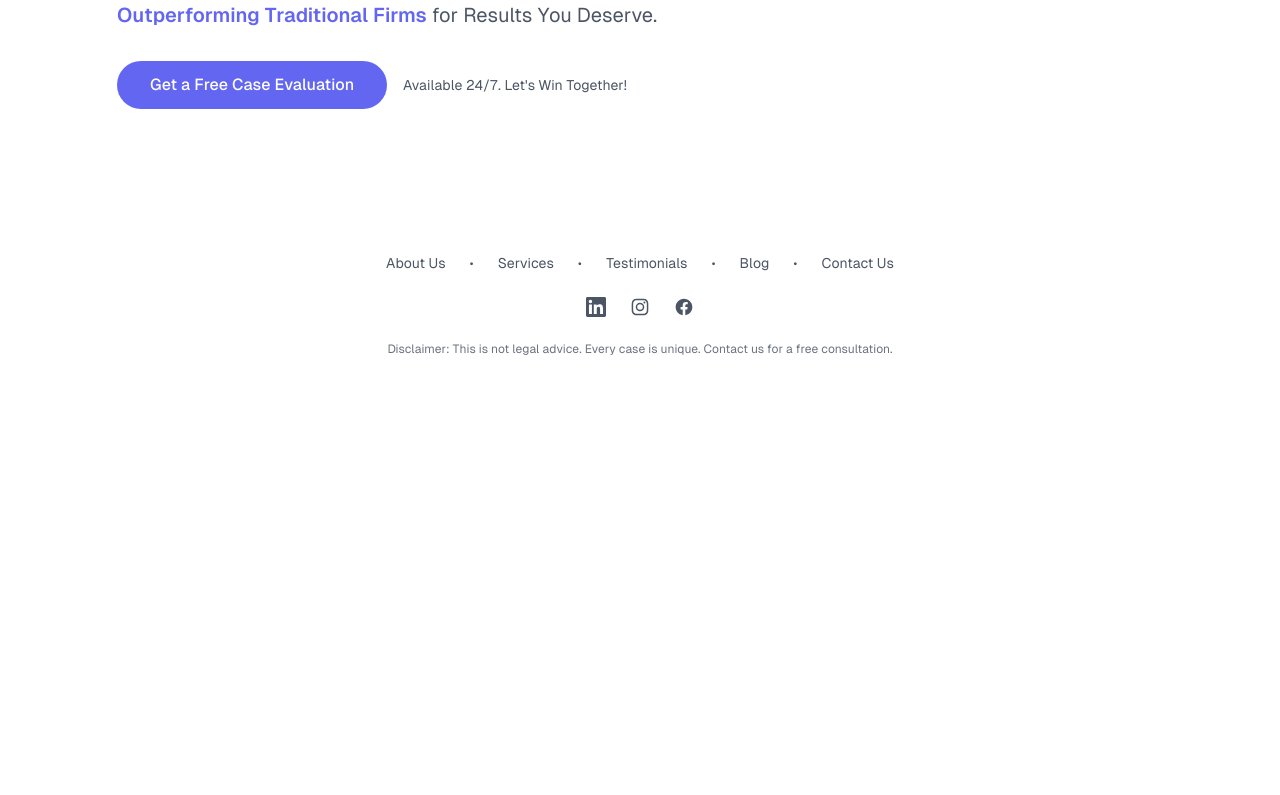
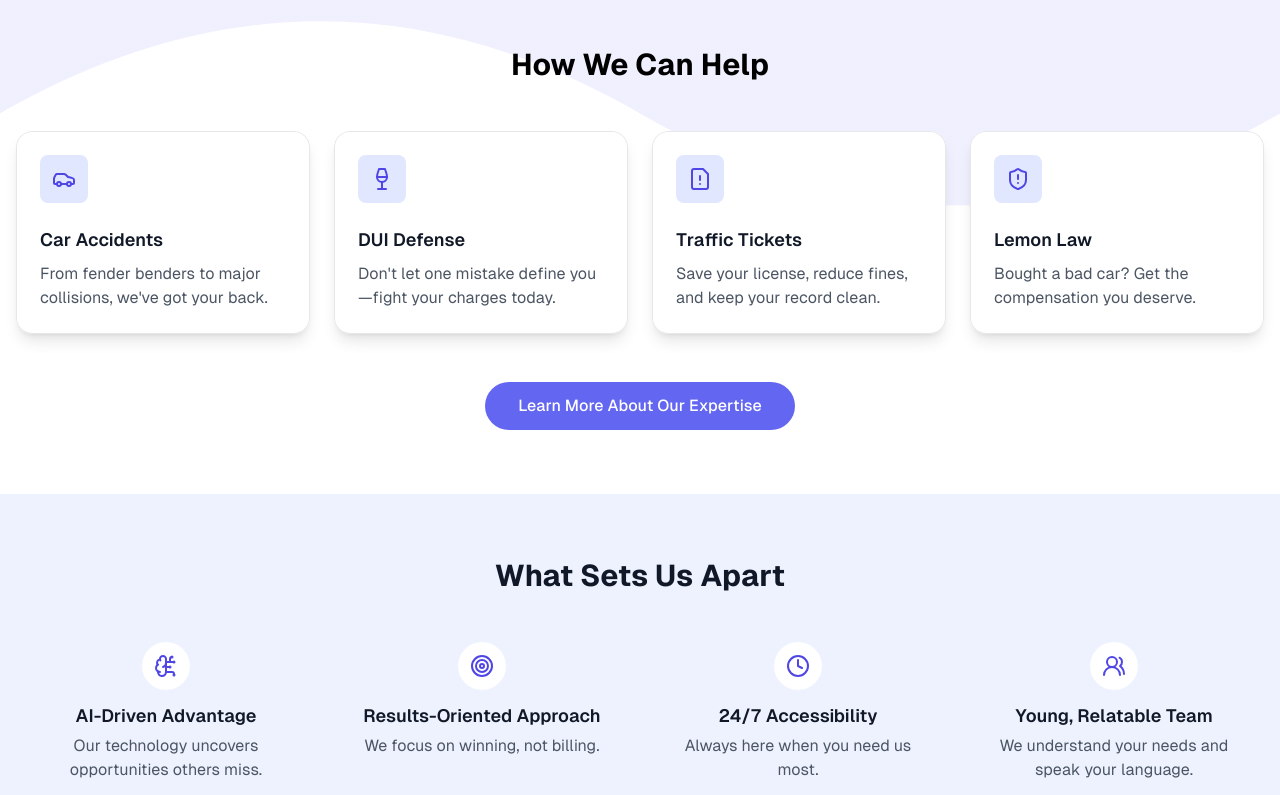
Before and after one commit to alex-pober/CaliCarLaw, a Next.js app: page / in a window 1280 px wide. Shown: the part 405-1200 px from the top of the page. Before the commit the page ends 800 px from the top, so only its background shows below. Built offline with nearby package versions, Linux system fonts and the light colour scheme.

Commit message:
2 componenets added

```diff
--- /dev/null
+++ b/app/components/OurServices.tsx
@@ -0,0 +1,64 @@
+import { Car, Wine, FileWarning, ShieldAlert } from 'lucide-react';
+
+const services = [
+  {
+    icon: Car,
+    title: "Car Accidents",
+    description: "From fender benders to major collisions, we've got your back."
+  },
+  {
+    icon: Wine,
+    title: "DUI Defense",
+    description: "Don't let one mistake define you—fight your charges today."
+  },
+  {
+    icon: FileWarning,
+    title: "Traffic Tickets",
+    description: "Save your license, reduce fines, and keep your record clean."
+  },
+  {
+    icon: ShieldAlert,
+    title: "Lemon Law",
+    description: "Bought a bad car? Get the compensation you deserve."
+  }
+];
+
+export default function OurServices() {
+  return (
+    <section className="w-full">
+      <div className="py-16 px-4 w-full max-w-7xl mx-auto">
+        <div className="text-center mb-12">
+          <h2 className="text-3xl font-bold mb-4">How We Can Help</h2>
+        </div>
+
+        <div className="grid grid-cols-1 md:grid-cols-2 lg:grid-cols-4 gap-6">
+        {services.map((service, index) => (
+          <div
+            key={index}
+            className="group relative overflow-hidden rounded-2xl bg-white p-6 shadow-lg transition-all hover:shadow-xl"
+          >
+            <div className="mb-4">
+              <div className="inline-block rounded-lg bg-indigo-100 p-3">
+                <service.icon className="h-6 w-6 text-indigo-600" />
+              </div>
+            </div>
+            <h3 className="mb-2 text-lg font-semibold text-gray-900">
+              {service.title}
+            </h3>
+            <p className="text-gray-600">
+              {service.description}
+            </p>
+            <div className="absolute inset-0 rounded-2xl ring-1 ring-inset ring-gray-900/10 group-hover:ring-gray-900/20" />
+          </div>
+        ))}
+      </div>
+
+      <div className="mt-12 text-center">
+        <button className="rounded-full border border-solid border-transparent transition-colors flex items-center justify-center bg-indigo-500 text-white gap-2 hover:bg-indigo-600 text-base h-12 px-8 font-medium mx-auto">
+          Learn More About Our Expertise
+        </button>
+      </div>
+    </div>
+    </section>
+  );
+}
--- /dev/null
+++ b/app/components/WhyChooseUs.tsx
@@ -0,0 +1,49 @@
+import { BrainCircuit, Target, Clock, Users2 } from 'lucide-react';
+
+const features = [
+  {
+    icon: BrainCircuit,
+    title: "AI-Driven Advantage",
+    description: "Our technology uncovers opportunities others miss."
+  },
+  {
+    icon: Target,
+    title: "Results-Oriented Approach",
+    description: "We focus on winning, not billing."
+  },
+  {
+    icon: Clock,
+    title: "24/7 Accessibility",
+    description: "Always here when you need us most."
+  },
+  {
+    icon: Users2,
+    title: "Young, Relatable Team",
+    description: "We understand your needs and speak your language."
+  }
+];
+
+export default function WhyChooseUs() {
+  return (
+    <section className="w-full bg-indigo-50">
+      <div className="py-16 px-4 w-full max-w-7xl mx-auto">
+        <h2 className="text-2xl sm:text-3xl font-bold text-center mb-6 sm:mb-8 text-gray-900">What Sets Us Apart</h2>
+
+        <div className="grid grid-cols-2 lg:grid-cols-4 gap-3 sm:gap-4">
+          {features.map((feature, index) => (
+            <div
+              key={index}
+              className="flex flex-col items-center text-center p-2 sm:p-4 rounded-lg hover:bg-white/50 transition-colors"
+            >
+              <div className="w-10 h-10 sm:w-12 sm:h-12 rounded-full bg-white flex items-center justify-center mb-2 sm:mb-3">
+                <feature.icon className="w-5 h-5 sm:w-6 sm:h-6 text-indigo-600" />
+              </div>
+              <h3 className="font-semibold text-base sm:text-lg mb-1 text-gray-900">{feature.title}</h3>
+              <p className="text-gray-600 text-sm sm:text-base">{feature.description}</p>
+            </div>
+          ))}
+        </div>
+      </div>
+    </section>
+  );
+}
--- a/app/page.tsx
+++ b/app/page.tsx
@@ -1,21 +1,13 @@
+import WhyChooseUs from './components/WhyChooseUs';
+import OurServices from './components/OurServices';
 
 export default function Home() {
   return (
-    <div className="grid grid-rows-[20px_1fr_20px] items-center justify-items-center min-h-screen p-8 pb-20 gap-16 sm:p-20 font-[family-name:var(--font-geist-sans)]">
-      <main className="flex flex-col gap-8 row-start-2 items-center sm:items-start">
-        {/* <div className="font-extrabold md:text-4xl [text-wrap:balance]">
-          Your Trusted Legal Team for{" "}
-          <span className="text-indigo-500 inline-flex flex-col h-[calc(theme(fontSize.3xl)*theme(lineHeight.tight))] md:h-[calc(theme(fontSize.4xl)*theme(lineHeight.tight))] overflow-hidden">
-            <ul className="block animate-text-slide-4 text-left leading-tight [&_li]:block">
-              <li>Car Accidents</li>
-              <li>DUI</li>
-              <li>Traffic Tickets</li>
-              <li>Lemon Law</li>
-              <li aria-hidden="true">Car Accidents</li>
-            </ul>
-          </span>
-        </div> */}
-
+    <div className="min-h-screen font-[family-name:var(--font-geist-sans)]">
+      <main className="flex flex-col">
+        <div className="p-8 pb-20 sm:p-20">
+          <div className="flex flex-col gap-8 items-center sm:items-start max-w-7xl mx-auto">
+            {/* Hero content */}
             <div className="font-extrabold text-5xl [text-wrap:balance]">
               Your Trusted Legal Team for{" "}
               <span className="text-indigo-500 inline-flex flex-col h-[calc(theme(fontSize.5xl)*theme(lineHeight.tight))] overflow-hidden">
@@ -46,9 +38,39 @@ export default function Home() {
               </p>
             </div>
 
+            {/* this is the gradient */}
+            <div className="absolute top-[60%] left-0 right-0 -translate-y-1/2 -z-10 overflow-hidden">
+              <svg
+                className="w-[200%] md:w-full h-96 translate-x-[-25%] md:translate-x-0"
+                viewBox="0 0 1440 250"
+                fill="none"
+                preserveAspectRatio="none"
+                xmlns="http://www.w3.org/2000/svg"
+              >
+                <path
+                  d="M0,150 C240,70 480,70 720,150 C960,230 1200,230 1440,150 C1440,150 1440,0 1440,0 C960,50 480,50 0,0 Z"
+                  fill="url(#gradient)"
+                  className="opacity-10"
+                />
+                <defs>
+                  <linearGradient id="gradient" x1="0" y1="0" x2="1440" y2="0">
+                    <stop offset="0%" stopColor="#6366f1" />
+                    <stop offset="50%" stopColor="#818cf8" />
+                    <stop offset="100%" stopColor="#6366f1" />
+                  </linearGradient>
+                </defs>
+              </svg>
+            </div>
+          </div>
+        </div>
+
+        <OurServices />
+
+        <WhyChooseUs />
+
       </main>
 
-      <footer className="row-start-3 flex flex-col gap-6 items-center justify-center w-full">
+      <footer className="flex flex-col gap-6 items-center justify-center w-full">
         <nav className="flex gap-6 flex-wrap items-center justify-center text-sm text-gray-600 dark:text-gray-400">
           <a href="/about" className="hover:text-indigo-500 transition-colors">
             About Us
--- /dev/null
+++ b/components/ui/card.tsx
@@ -0,0 +1,79 @@
+import * as React from "react"
+
+import { cn } from "@/lib/utils"
+
+const Card = React.forwardRef<
+  HTMLDivElement,
+  React.HTMLAttributes<HTMLDivElement>
+>(({ className, ...props }, ref) => (
+  <div
+    ref={ref}
+    className={cn(
+      "rounded-lg border border-slate-200 bg-white text-slate-950 shadow-sm dark:border-slate-800 dark:bg-slate-950 dark:text-slate-50",
+      className
+    )}
+    {...props}
+  />
+))
+Card.displayName = "Card"
+
+const CardHeader = React.forwardRef<
+  HTMLDivElement,
+  React.HTMLAttributes<HTMLDivElement>
+>(({ className, ...props }, ref) => (
+  <div
+    ref={ref}
+    className={cn("flex flex-col space-y-1.5 p-6", className)}
+    {...props}
+  />
+))
+CardHeader.displayName = "CardHeader"
+
+const CardTitle = React.forwardRef<
+  HTMLDivElement,
+  React.HTMLAttributes<HTMLDivElement>
+>(({ className, ...props }, ref) => (
+  <div
+    ref={ref}
+    className={cn(
+      "text-2xl font-semibold leading-none tracking-tight",
+      className
+    )}
+    {...props}
+  />
+))
+CardTitle.displayName = "CardTitle"
+
+const CardDescription = React.forwardRef<
+  HTMLDivElement,
+  React.HTMLAttributes<HTMLDivElement>
+>(({ className, ...props }, ref) => (
+  <div
+    ref={ref}
+    className={cn("text-sm text-slate-500 dark:text-slate-400", className)}
+    {...props}
+  />
+))
+CardDescription.displayName = "CardDescription"
+
+const CardContent = React.forwardRef<
+  HTMLDivElement,
+  React.HTMLAttributes<HTMLDivElement>
+>(({ className, ...props }, ref) => (
+  <div ref={ref} className={cn("p-6 pt-0", className)} {...props} />
+))
+CardContent.displayName = "CardContent"
+
+const CardFooter = React.forwardRef<
+  HTMLDivElement,
+  React.HTMLAttributes<HTMLDivElement>
+>(({ className, ...props }, ref) => (
+  <div
+    ref={ref}
+    className={cn("flex items-center p-6 pt-0", className)}
+    {...props}
+  />
+))
+CardFooter.displayName = "CardFooter"
+
+export { Card, CardHeader, CardFooter, CardTitle, CardDescription, CardContent }
```
Lines whose indentation alone changed are shown as unchanged.
